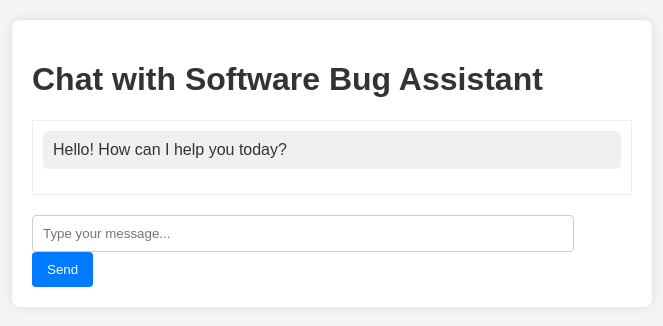
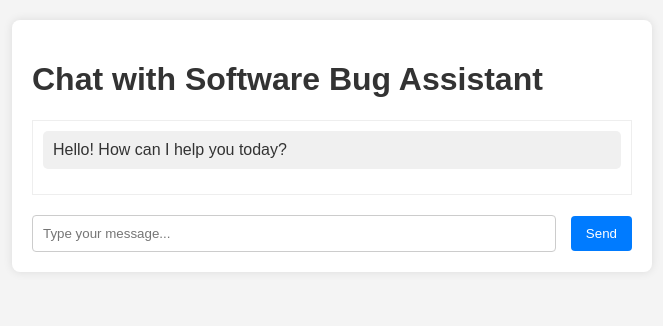
Before and after one commit to ypenn21/adk-agents, a Django app: template adk_bug_ticket_agent/templates/adk_agent/interact.html in a window 1280 px wide. Shown: the top 326 px of the page, without its empty margins (308-971 px from the left). Run offline with Django 5.2, Linux system fonts and the light colour scheme; the template is opened without the code that fills it, so the values that code supplies are empty.

Commit message:
update the styling on the button

```diff
--- a/adk_bug_ticket_agent/templates/adk_agent/interact.html
+++ b/adk_bug_ticket_agent/templates/adk_agent/interact.html
@@ -9,8 +9,13 @@
         .message { margin-bottom: 15px; padding: 10px; border-radius: 5px; }
         .user-message { background-color: #e1f5fe; text-align: right; }
         .agent-message { background-color: #f0f0f0; }
-        #messageInput { width: calc(100% - 80px); padding: 10px; border: 1px solid #ccc; border-radius: 4px; margin-right: 10px; }
-        button { padding: 10px 15px; background-color: #007bff; color: white; border: none; border-radius: 4px; cursor: pointer; }
+        .input-area {
+            display: flex;
+            align-items: center;
+            margin-top: 20px;
+        }
+        #messageInput { flex-grow: 1; padding: 10px; border: 1px solid #ccc; border-radius: 4px; }
+        button { padding: 10px 15px; background-color: #007bff; color: white; border: none; border-radius: 4px; cursor: pointer; margin-left: 15px; }
         button:hover { background-color: #0056b3; }
         #conversation { max-height: 400px; overflow-y: auto; margin-bottom: 20px; border: 1px solid #eee; padding: 10px; }
 
@@ -74,7 +79,7 @@
         <div id="pendingIndicator">
             <span class="spinner"></span>Waiting for response...
         </div>
-        <div>
+        <div class="input-area">
             <input type="text" id="messageInput" placeholder="Type your message...">
             <button id="sendButton">Send</button>
         </div>
```
